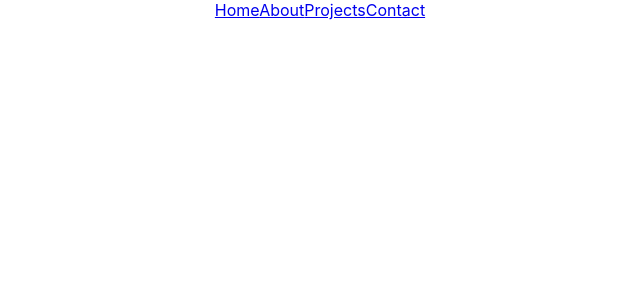
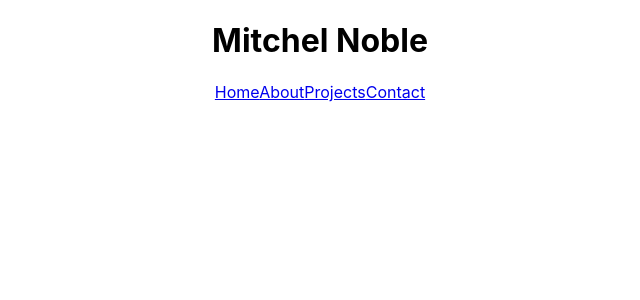
Before and after one commit to mitchelnoble/portfolio-website, a React (Create React App) app: page /ProjectDetail in a window 1280 px wide. Shown: the top 300 px of the page, without its empty margins (320-960 px from the left). Built offline with nearby package versions, Linux system fonts and the light colour scheme.

Commit message:
added name and links to header

```diff
--- a/src/components/Header/Header.jsx
+++ b/src/components/Header/Header.jsx
@@ -4,6 +4,7 @@ import { Link } from 'react-router-dom';
 export default function Header() {
   return (
     <div className="header-container">
+      <h1 className="myname">Mitchel Noble</h1>
       <Link to="/">Home</Link>
       <Link to="/About">About</Link>
       <Link to="/Projects">Projects</Link>
```
